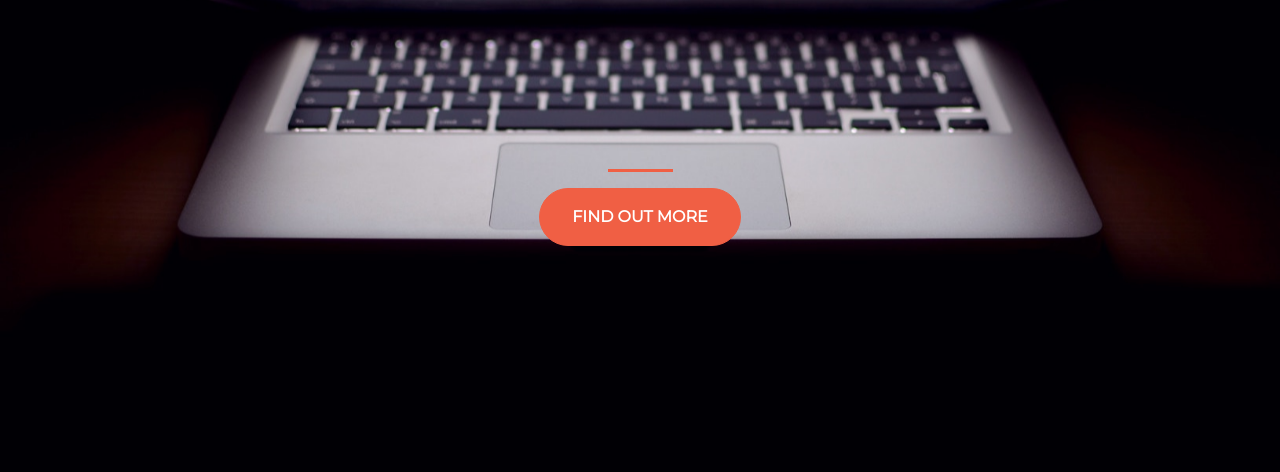
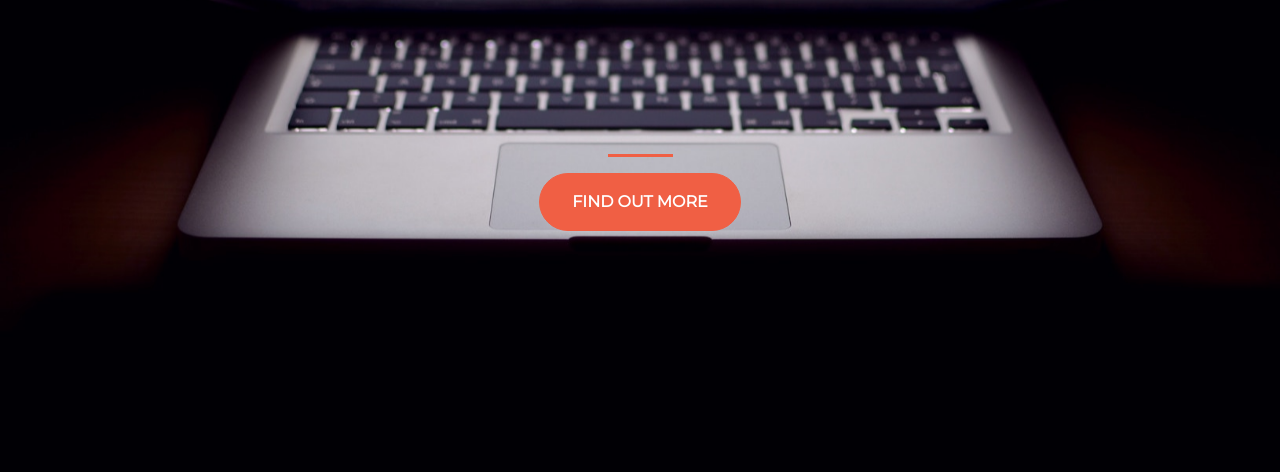
Before and after one commit to rawatdev/startuplandingpage, a plain HTML site: page index.html in a window 1280 px wide. Shown: the part 328-800 px from the top of the page. Drawn offline with nearby package versions, Linux system fonts and the light colour scheme.

```diff
--- a/style.css
+++ b/style.css
@@ -10,14 +10,9 @@ html {
   background-size: cover;
 }
 
-
 h1 {
   font-size: 3em;
   color: #e2dbdb;
-}
-
-section {
-  height: 4rem;
 }
 
 hr {
```
